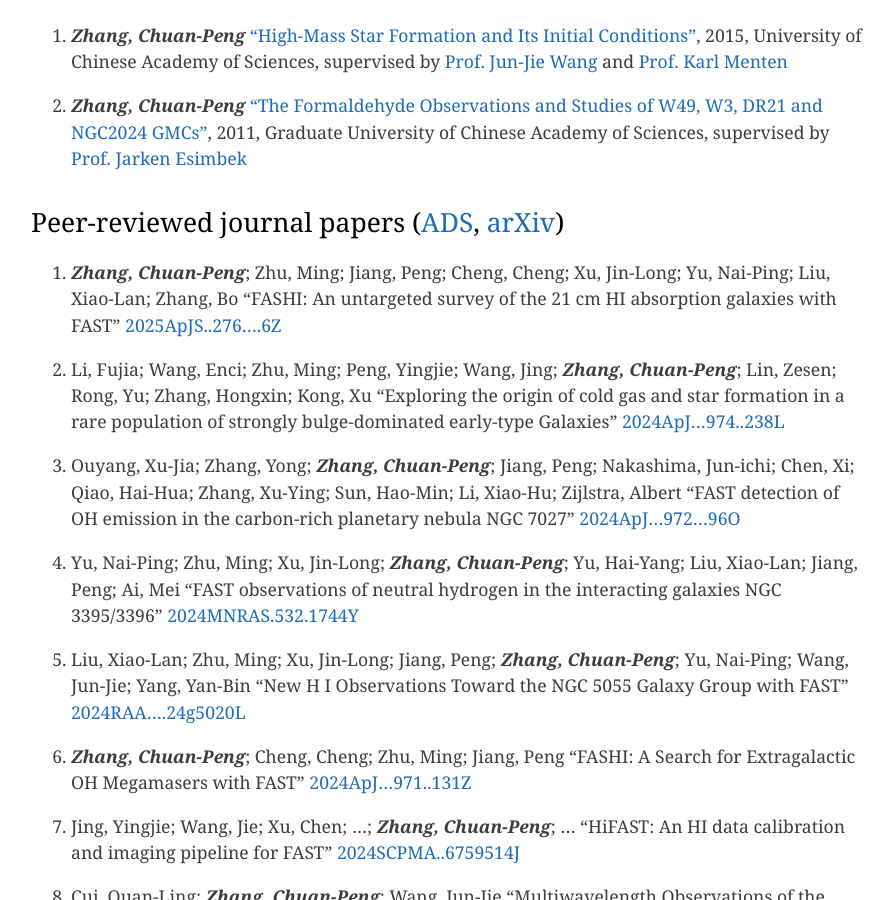
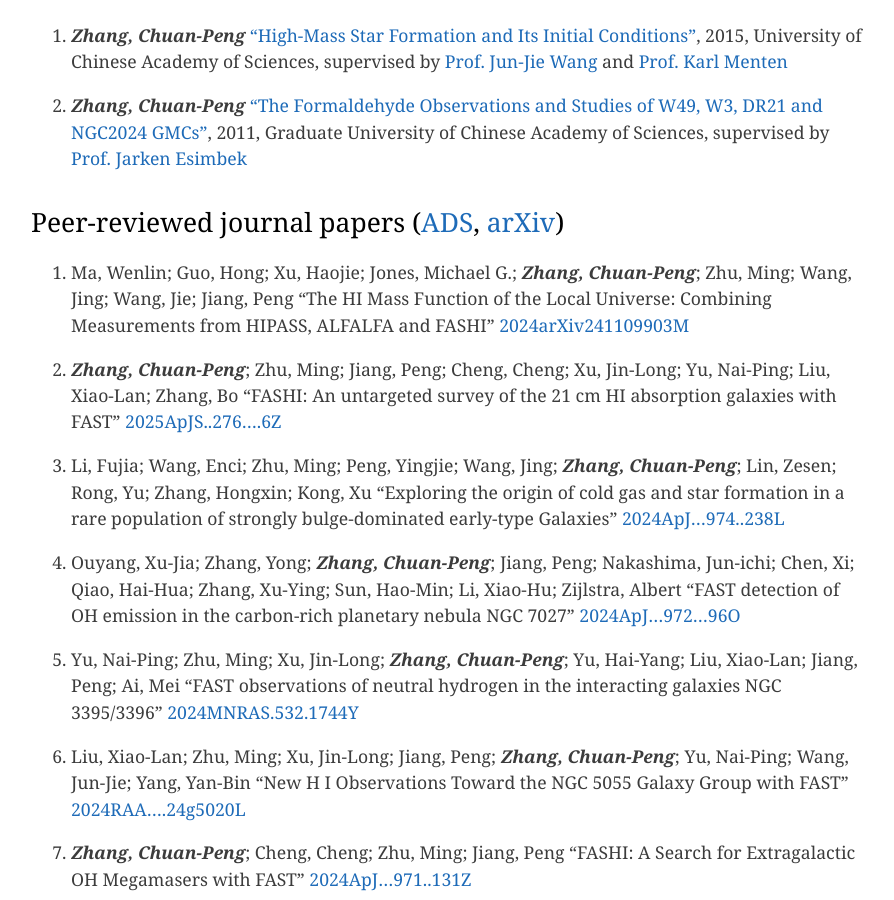
Before and after one commit to zcp521/zcp521.github.io, a Jekyll site: the page built from pub.md, in a window 1280 px wide and 900 px high, scrolled down 476 px. Shown: the whole window, without its empty margins (193-1087 px from the left). Built offline with Jekyll 4.4.1, drawn with Linux system fonts in a browser that asks for light colours.

Commit message:
Update pub.md

```diff
--- a/pub.md
+++ b/pub.md
@@ -13,6 +13,10 @@ tagline: "My publication list"
 
 
 ## Peer-reviewed journal papers ([ADS](https://ui.adsabs.harvard.edu/public-libraries/RijjUuncQru3dbS8Amb6eA), [arXiv](https://arxiv.org/a/zhang_c_2.html))
+
+76. Ma, Wenlin; Guo, Hong; Xu, Haojie; Jones, Michael G.; ***Zhang, Chuan-Peng***; Zhu, Ming; Wang, Jing; Wang, Jie; Jiang, Peng
+	"The HI Mass Function of the Local Universe: Combining Measurements from HIPASS, ALFALFA and FASHI"
+	[2024arXiv241109903M](https://ui.adsabs.harvard.edu/abs/2024arXiv241109903M/abstract)
 
 75. ***Zhang, Chuan-Peng***; Zhu, Ming; Jiang, Peng; Cheng, Cheng; Xu, Jin-Long; Yu, Nai-Ping; Liu, Xiao-Lan; Zhang, Bo
 	"FASHI: An untargeted survey of the 21 cm HI absorption galaxies with FAST"
```
